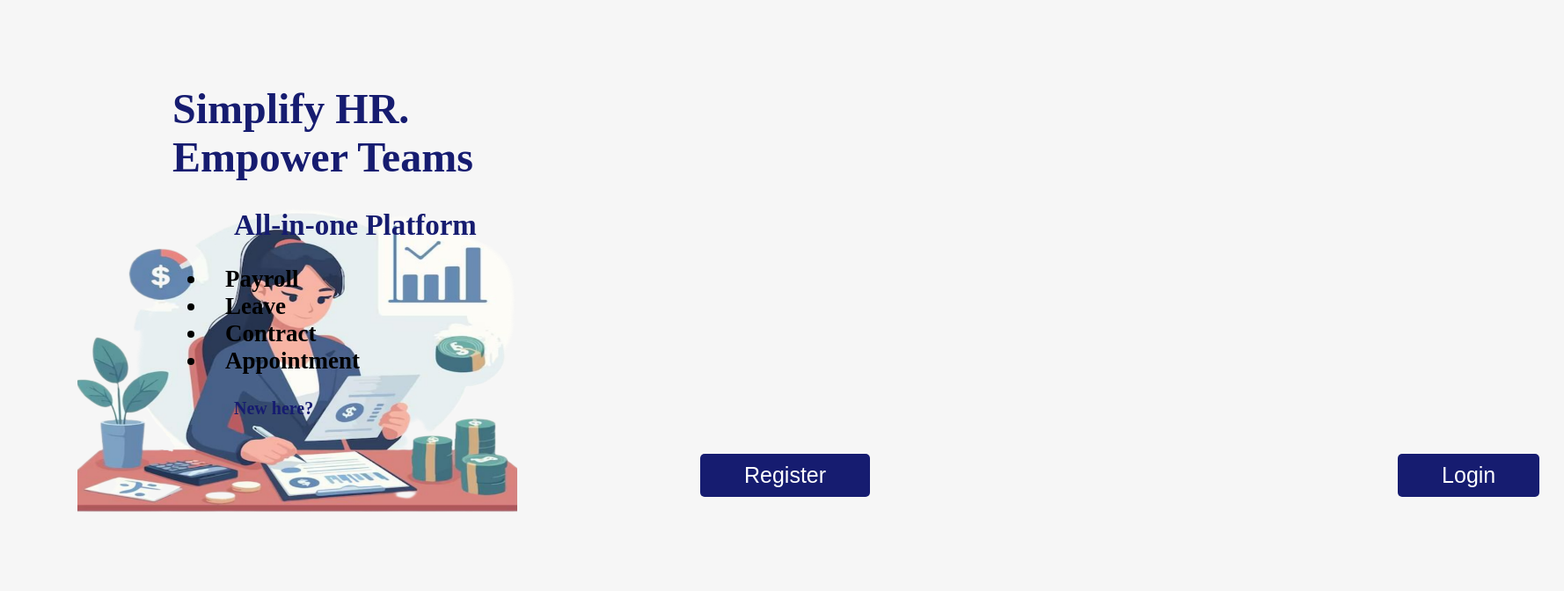
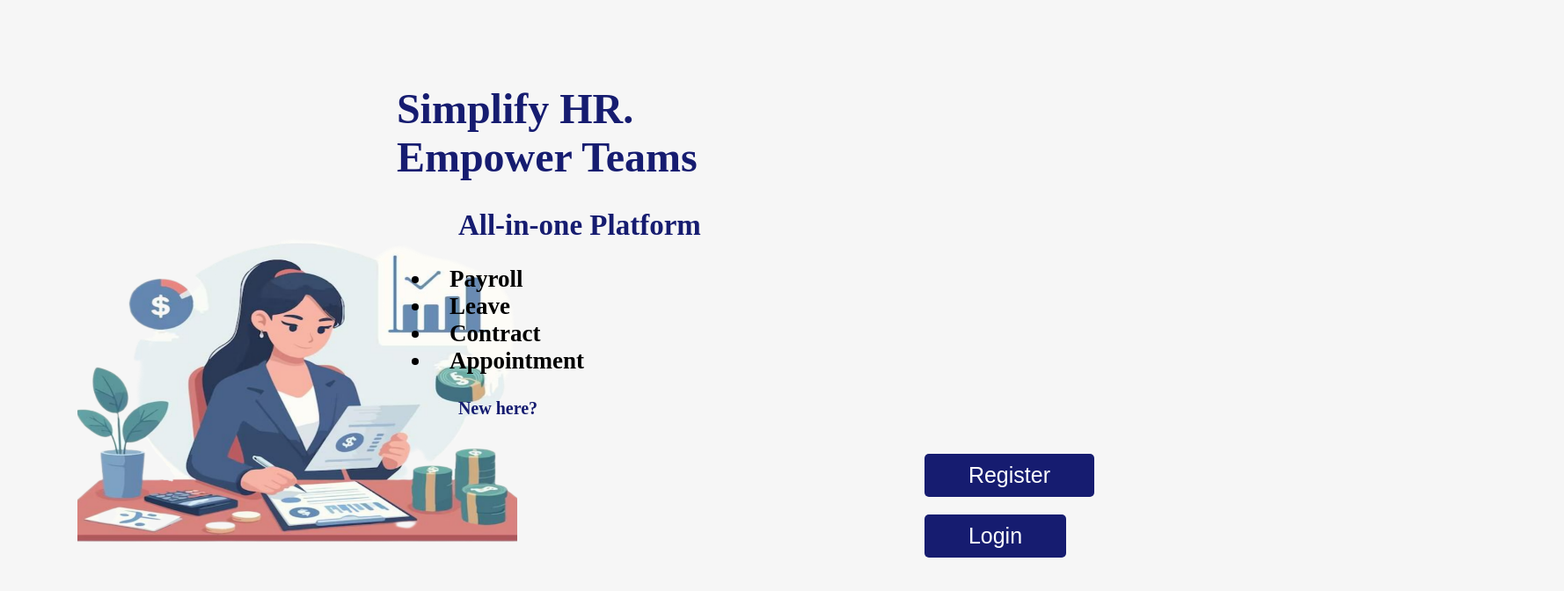
Before and after one commit to NetworkcoTeam/HR_Tool, a React (Create React App) app: page / in a window 1280 px wide. Shown: the part 120-792 px from the top of the page at 88% size, 1778 px wide, since content can reach past the window. Built offline with nearby package versions, Linux system fonts and the light colour scheme.

Commit message:
removed css for buttons

```diff
--- a/src/Pages/Landing.css
+++ b/src/Pages/Landing.css
@@ -102,9 +102,7 @@ p{
 
 }
 
-.registerButton{
-    display:flex;
-}
+
 
 @media (max-width : 1300px){
     .HeroImg{
```
